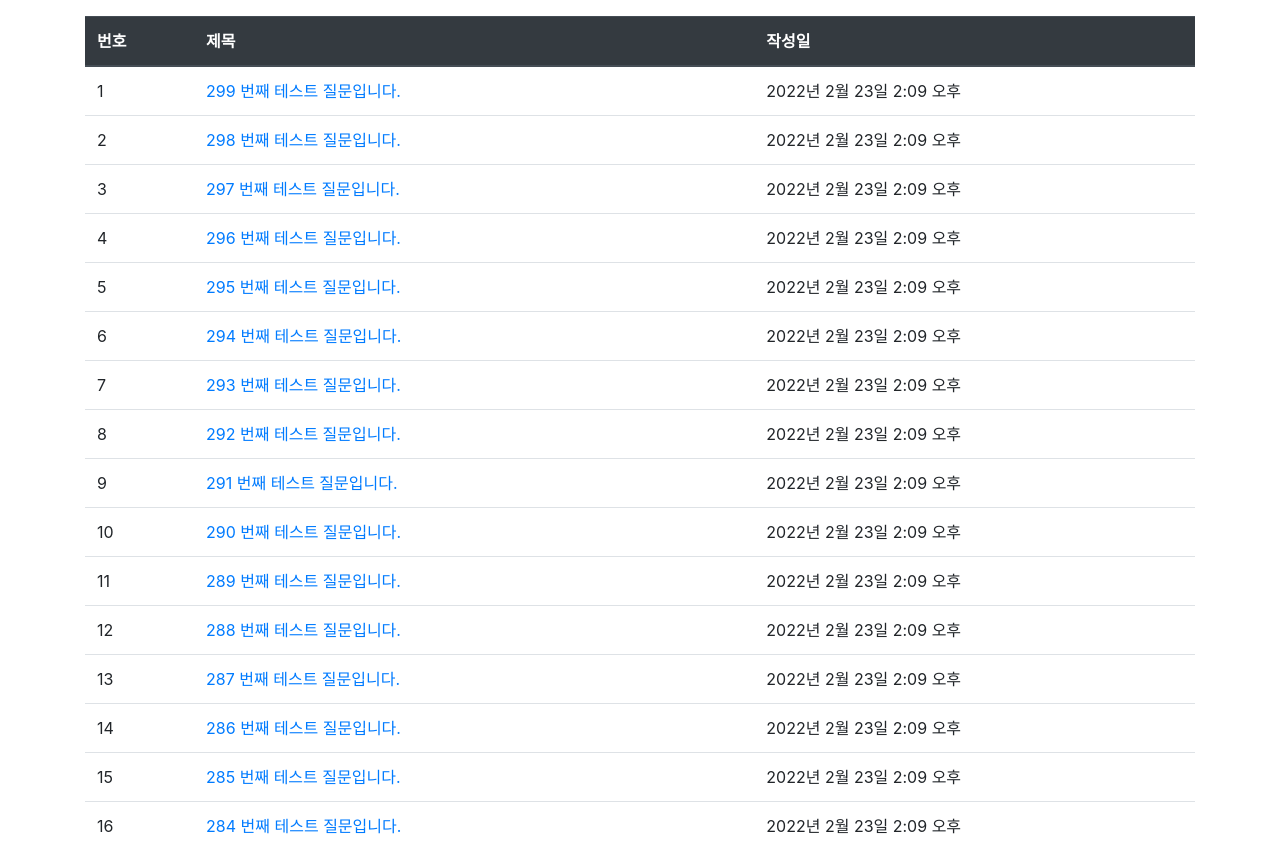
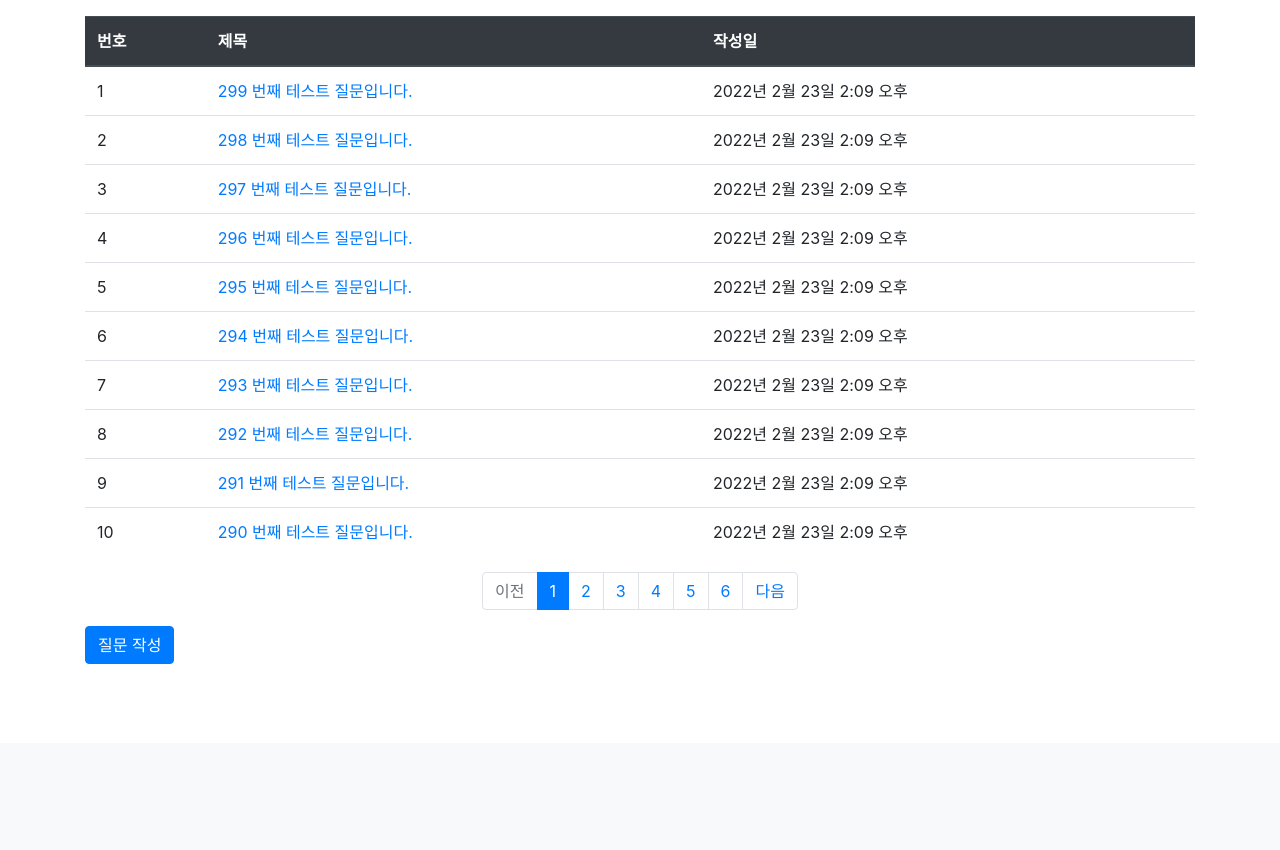
Before and after one commit to CPFrog/djangoStudy, a Django app: page /pybo/ in a window 1280 px wide. Shown: the part 57-907 px from the top of the page. After the commit the page ends 721 px from the top, so only its background shows below. Run offline with Django 4.2, Linux system fonts and the light colour scheme; data comes from the database, SQL or seed files in the repository; both versions use the stored data as it was after the commit; some libraries are stand-ins or nearby versions.

Commit message:
chap 3-2, finish

```diff
--- a/pybo/views.py
+++ b/pybo/views.py
@@ -2,14 +2,21 @@
 from .models import Question
 from django.utils import timezone
 from .forms import QuestionForm, AnswerForm
+from django.core.paginator import Paginator
 
 
 def index(request):
     """
     pybo 목록 출력
     """
-    question_list = Question.objects.order_by('-create_date')
-    context = {'question_list': question_list}
+    page = request.GET.get('page', '1')  # 최초 페이지 번호
+
+    question_list = Question.objects.order_by('-create_date')  # 최근 작성일 순으로 게시글 정렬
+
+    # 게시판 페이징 처리
+    paginator = Paginator(question_list, 10)  # 10개 단위로 페이지 나누기 위한 코드
+    page_obj = paginator.get_page(page)
+    context = {'question_list': page_obj}  # 게시글들 목록이 담긴 리스트
     return render(request, 'pybo/question_list.html', context)
 
 
--- a/templates/pybo/question_list.html
+++ b/templates/pybo/question_list.html
@@ -29,6 +29,50 @@
             {% endif %}
             </tbody>
         </table>
+        <!-- 게시글 페이지 이동 버튼 -->
+        <ul class="pagination justify-content-center">
+            <!-- 이전 페이지 -->
+            {% if question_list.has_previous %} <!-- 이전 페이지가 있을 경우 -->
+                <li class="page-item">
+                    <a class="page-link" href="?page={{ question_list.previous_page_number }}">이전</a>
+                </li>
+            {% else %} <!-- 맨 처음 페이지인 경우 -->
+                <li class="page-item disabled"> <!-- 클릭을 못하도록 버튼 비활성화 시킴 -->
+                    <a class="page-link" tabindex="-1" aria-disabled="true" href="#">이전</a>
+                </li>
+            {% endif %}
+            <!--페이지 번호 버튼 -->
+            {% for page_number in question_list.paginator.page_range %}
+                {% if page_number >= question_list.number|add:-5 and page_number <= question_list.number|add:5 %}
+                    <!-- 현재 페이지에 대한 버튼 처리-->
+                    {% if page_number == question_list.number %}
+                        <li class="page-item active" aria-current="page"> <!-- 해당 페이지의 버튼은 이미 활성화됨 처리 -->
+                            <a class="page-link" href="?page={{ page_number }}">
+                                {{ page_number }}
+                            </a>
+                        </li>
+                        <!-- 현재 페이지가 아닌 페이지에 대한 버튼 처리-->
+                    {% else %}
+                        <li class="page-item">
+                            <a class="page-link" href="?page={{ page_number }}">
+                                {{ page_number }}
+                            </a>
+                        </li>
+                    {% endif %}
+                {% endif %}
+            {% endfor %}
+            <!-- 다음 페이지 버튼 -->
+            {% if question_list.has_next %} <!-- 다음 페이지가 있을 경우 -->
+                <li class="page-item">
+                    <a class="page-link" href="?page={{ question_list.next_page_number }}">다음</a>
+                </li>
+            {% else %} <!-- 맨 처음 페이지인 경우 -->
+                <li class="page-item disabled"> <!-- 클릭을 못하도록 버튼 비활성화 시킴 -->
+                    <a class="page-link" tabindex="-1" aria-disabled="true" href="#">다음</a>
+                </li>
+            {% endif %}
+        </ul>
+        <!-- 페이징 처리 끝-->
         <a href="{% url 'pybo:question_create' %}" class="btn btn-primary">
             질문 작성
         </a>
```
Also changed, not shown: db.sqlite3. Lines whose indentation alone changed are shown as unchanged.
